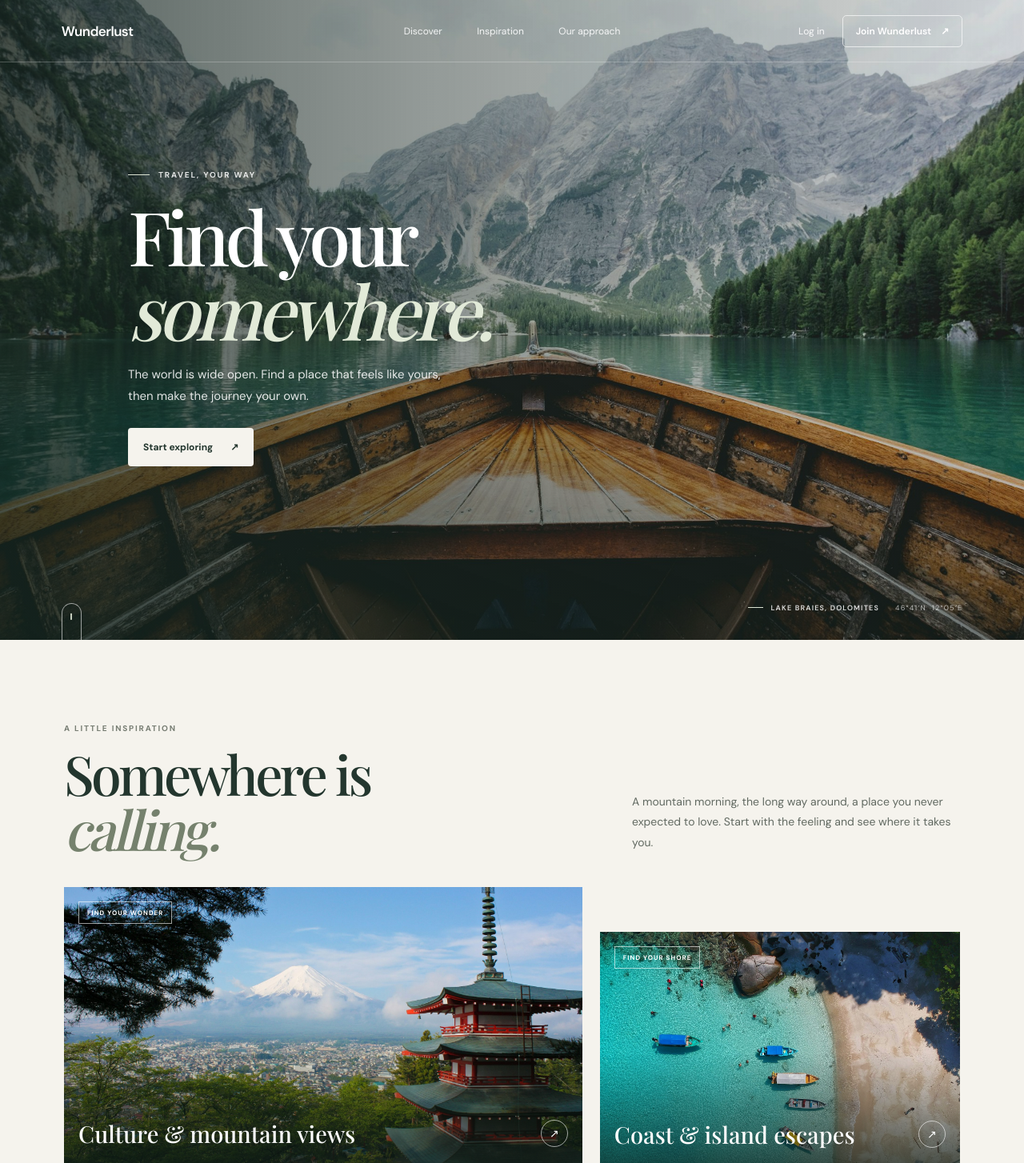
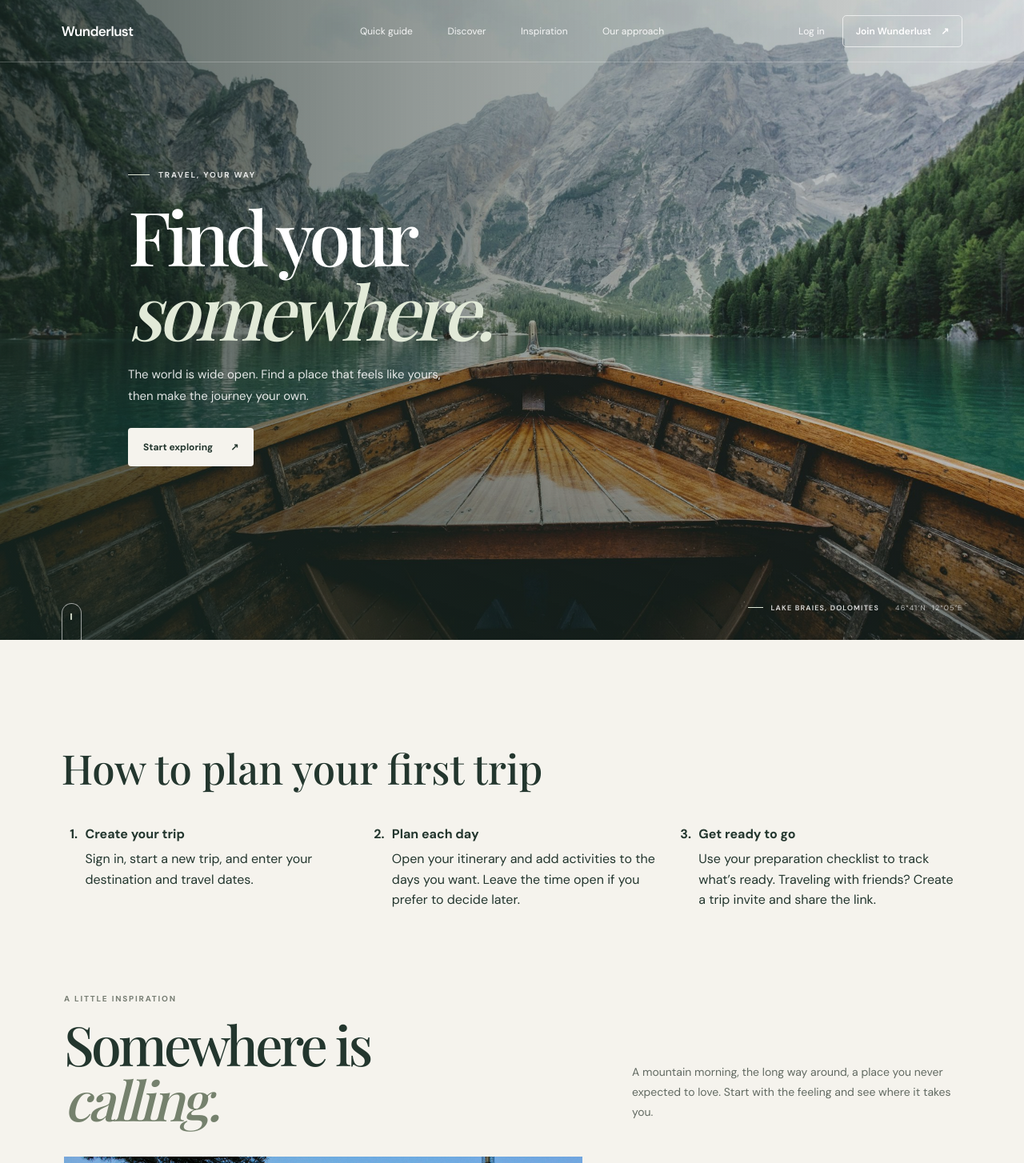
Before and after one commit to Shadowscrete/Wunderlust, a Django app: page / in a window 1280 px wide. Shown: the top 1454 px of the page at 80% size. Run offline with Django 5.2, Linux system fonts and the light colour scheme.

Commit message:
Added a quick guide for users in Landing Page

```diff
--- a/static/home/home.css
+++ b/static/home/home.css
@@ -126,3 +126,22 @@ a { color: inherit; }
     .hero h1 { font-size: 52px; }
     .hero-caption { left: 52px; right: 18px; justify-content: flex-end; }
 }
+
+.quick-guide {
+    width: min(88%, 1200px);
+    margin: 0 auto;
+    padding-top: clamp(3rem, 7vw, 6rem);
+    scroll-margin-top: 5rem;
+}
+.quick-guide h2 { font: 500 clamp(2rem, 4vw, 3.5rem)/1.12 "Playfair Display", serif; }
+.quick-guide ol {
+    display: grid;
+    grid-template-columns: repeat(auto-fit, minmax(min(100%, 15rem), 1fr));
+    gap: 1.5rem 3rem;
+    padding-left: 1.5rem;
+    margin: 2rem 0 0;
+    list-style: decimal outside;
+}
+.quick-guide li { padding-left: .35rem; }
+.quick-guide li::marker { font-weight: 700; }
+.quick-guide li p { margin: .5rem 0 0; line-height: 1.6; }
--- a/templates/home/home.html
+++ b/templates/home/home.html
@@ -13,12 +13,13 @@
     <link rel="preconnect" href="https://fonts.googleapis.com">
     <link rel="preconnect" href="https://fonts.gstatic.com" crossorigin>
     <link href="https://fonts.googleapis.com/css2?family=DM+Sans:wght@400;500;600;700&family=Playfair+Display:wght@500;600;700&display=swap" rel="stylesheet">
-    <link rel="stylesheet" href="{% static 'home/home.css' %}?v=3">
+    <link rel="stylesheet" href="{% static 'home/home.css' %}?v=4">
 </head>
 <body class="wunderlust-page">
     <header class="site-header">
         <a class="brand" href="{% url 'home' %}" aria-label="Wunderlust home">Wunderlust</a>
         <nav class="main-nav" aria-label="Main navigation">
+            <a href="#quick-guide">Quick guide</a>
             <a href="#discover">Discover</a>
             <a href="#inspiration">Inspiration</a>
             <a href="#about">Our approach</a>
@@ -26,6 +27,7 @@
         <div class="account-nav"><a class="login-link" href="{% url 'login' %}">Log in</a><a class="signup-link" href="{% url 'register' %}">Join Wunderlust <span aria-hidden="true">&#8599;&#xFE0E;</span></a></div>
         <button class="mobile-menu-toggle" type="button" aria-label="Open navigation" aria-expanded="false" aria-controls="mobile-navigation"><span></span><span></span></button>
         <nav class="mobile-navigation" id="mobile-navigation" aria-label="Mobile navigation">
+            <a href="#quick-guide">Quick guide</a>
             <a href="#discover">Discover</a><a href="#inspiration">Inspiration</a><a href="#about">Our approach</a><a href="{% url 'login' %}">Log in</a><a href="{% url 'register' %}">Join Wunderlust</a>
         </nav>
     </header>
@@ -42,6 +44,15 @@
             </div>
             <div class="hero-caption"><span class="caption-rule"></span> LAKE BRAIES, DOLOMITES <span class="caption-coordinates">46°41′N&nbsp; 12°05′E</span></div>
             <a class="scroll-cue" href="#discover" aria-label="Scroll to discover travel inspiration"><span></span></a>
+        </section>
+
+        <section class="quick-guide" id="quick-guide" aria-labelledby="guide-title">
+            <h2 id="guide-title">How to plan your first trip</h2>
+            <ol>
+                <li><strong>Create your trip</strong><p>Sign in, start a new trip, and enter your destination and travel dates.</p></li>
+                <li><strong>Plan each day</strong><p>Open your itinerary and add activities to the days you want. Leave the time open if you prefer to decide later.</p></li>
+                <li><strong>Get ready to go</strong><p>Use your preparation checklist to track what’s ready. Traveling with friends? Create a trip invite and share the link.</p></li>
+            </ol>
         </section>
 
         <section class="discover-section" id="discover" aria-labelledby="discover-title">
```
